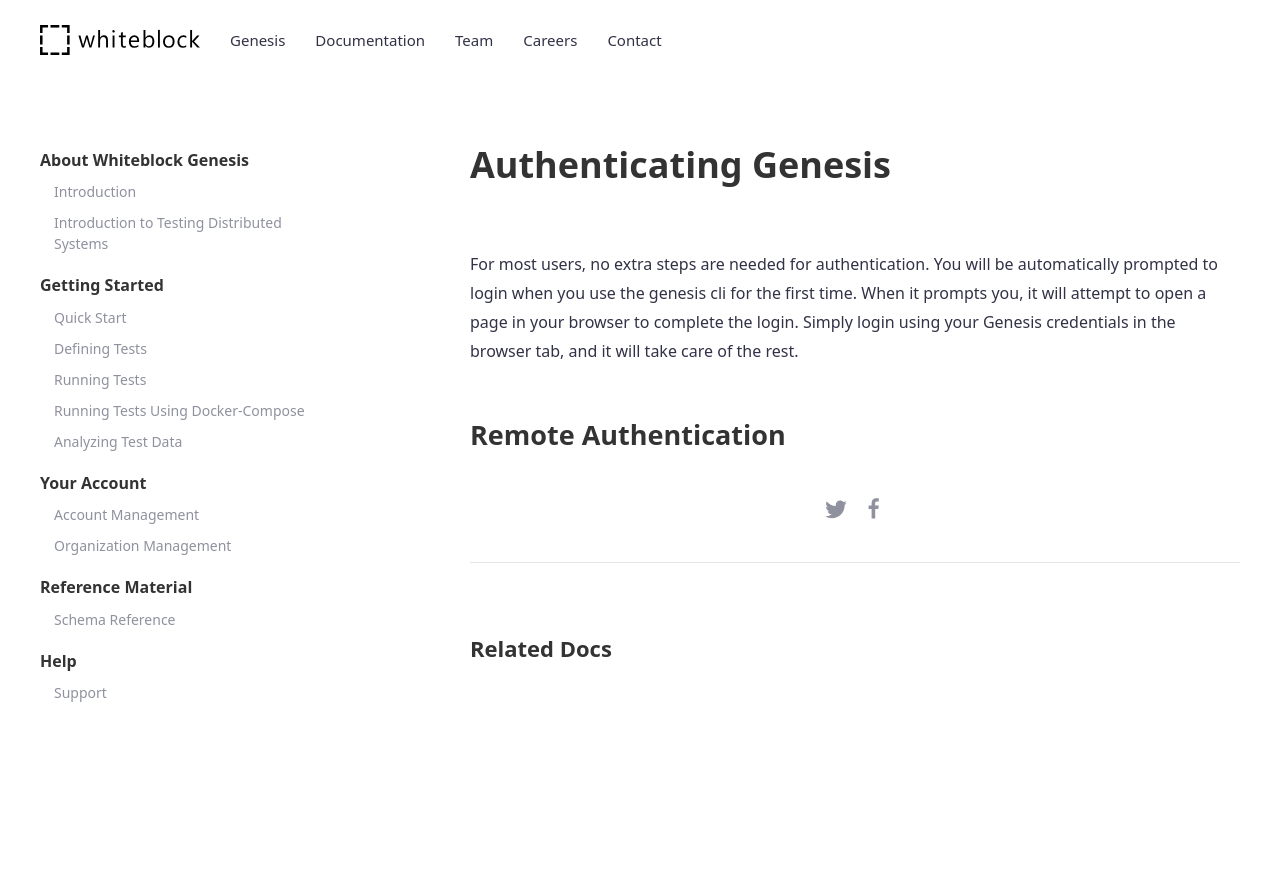
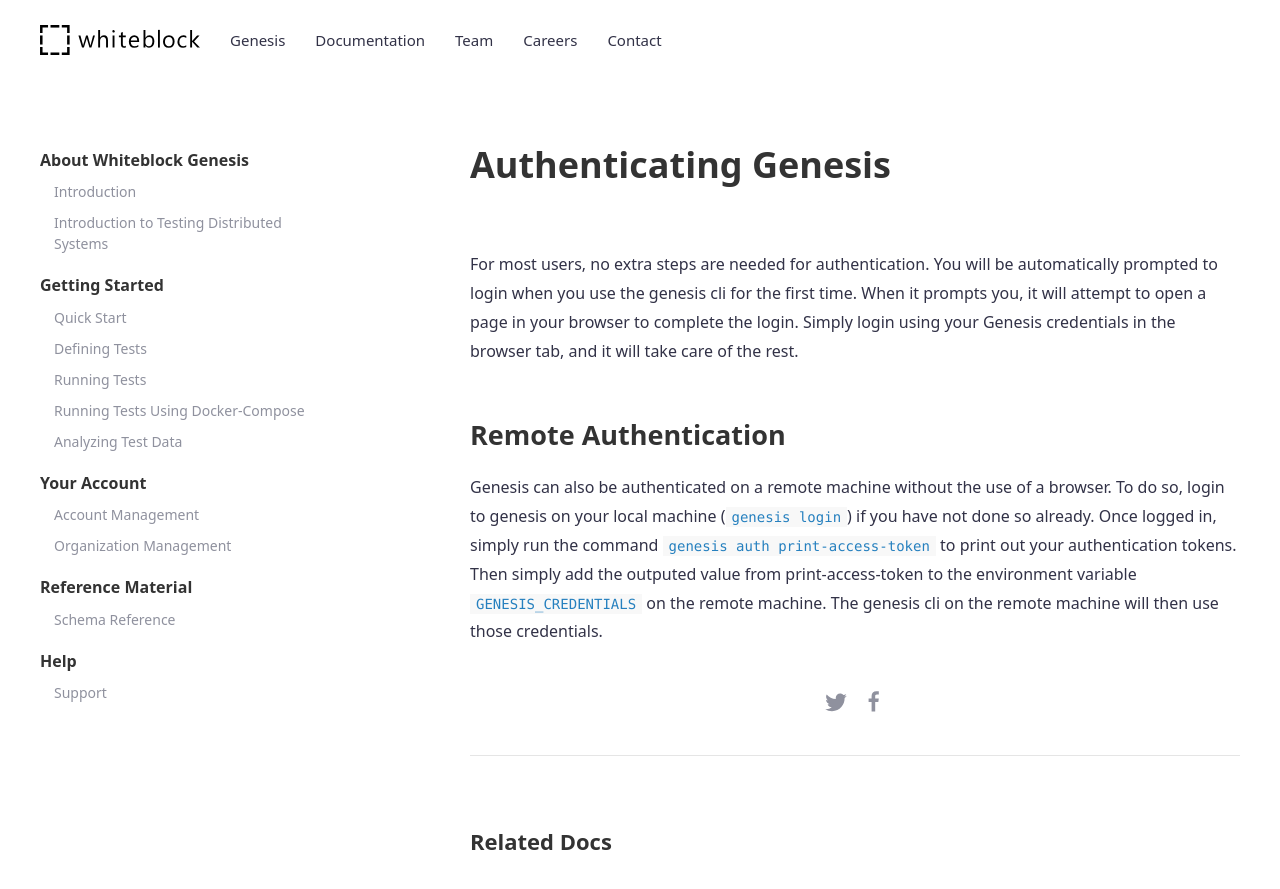
Before and after one commit to whiteblock/genesis-docs, a Jekyll site: the page built from _docs/authentication.md, in a window 1280 px wide and 937 px high. Shown: the top 889 px of the window. Built offline with Jekyll 4.4.1, drawn with Linux system fonts in a browser that asks for light colours.

Commit message:
remote authentication

```diff
--- a/_docs/authentication.md
+++ b/_docs/authentication.md
@@ -8,3 +8,4 @@
 For most users, no extra steps are needed for authentication. You will be automatically prompted to login when you use the genesis cli for the first time. When it prompts you, it will attempt to open a page in your browser to complete the login. Simply login using your Genesis credentials in the browser tab, and it will take care of the rest.
 
 ## Remote Authentication
+Genesis can also be authenticated on a remote machine without the use of a browser. To do so, login to genesis on your local machine (`genesis login`) if you have not done so already. Once logged in, simply run the command `genesis auth print-access-token` to print out your authentication tokens. Then simply add the outputed value from print-access-token to the environment variable `GENESIS_CREDENTIALS` on the remote machine. The genesis cli on the remote machine will then use those credentials.
```
